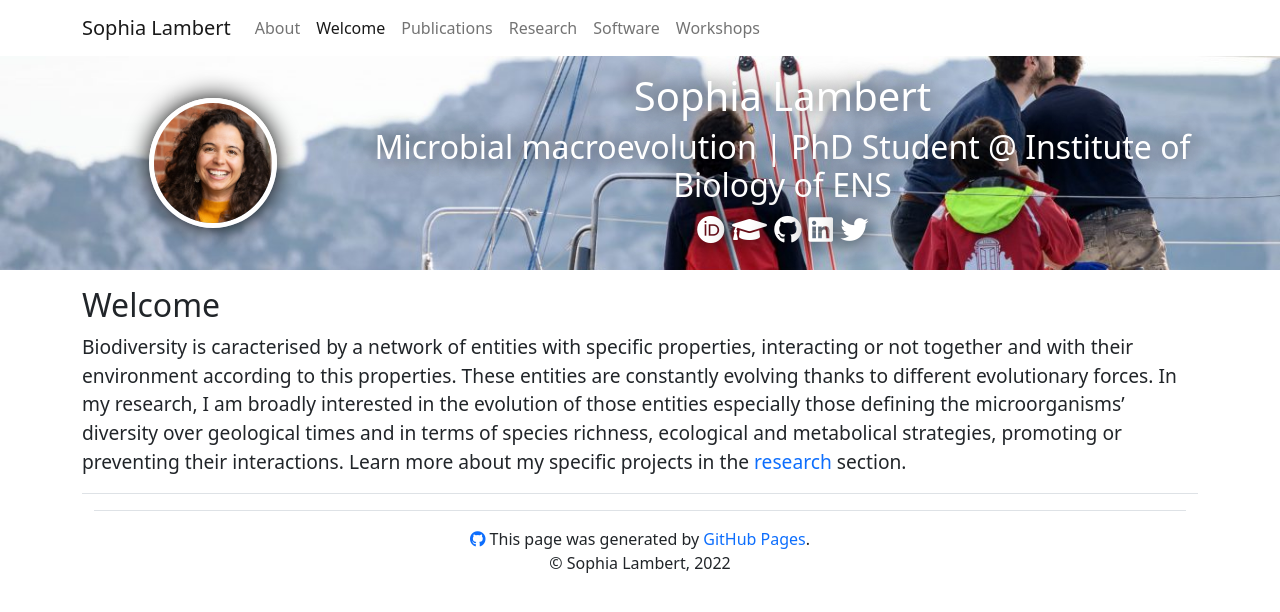
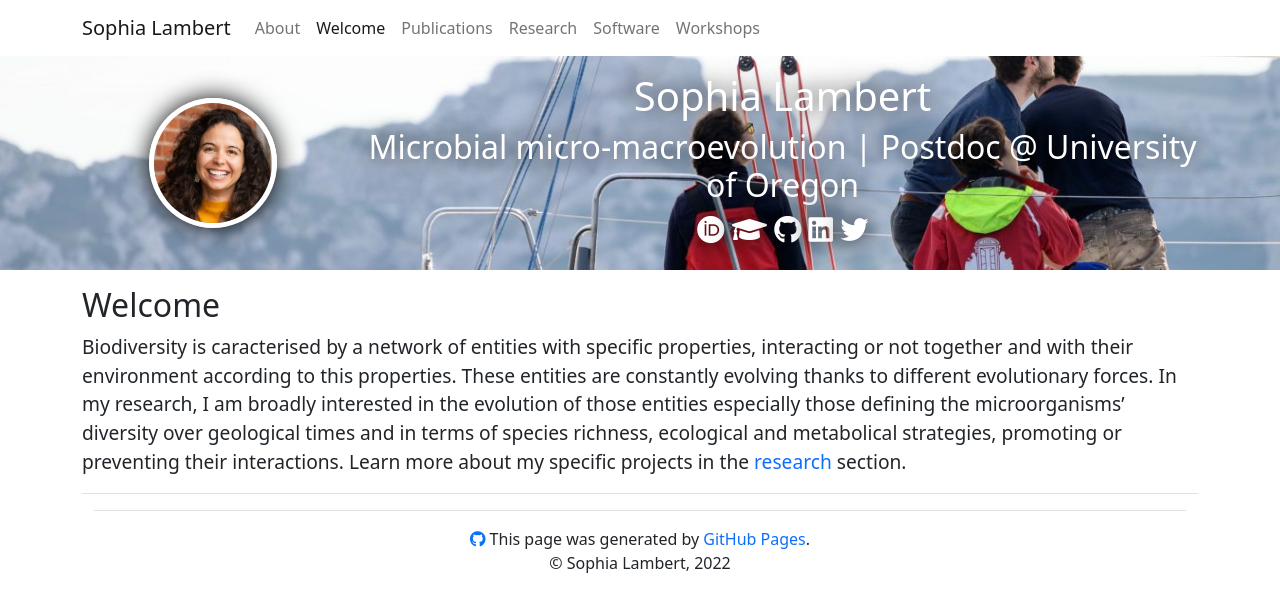
Before and after one commit to sophia-lambert/sophia-lambert.github.io, a Jekyll site: the page built from index.md, in a window 1280 px wide. Shown: the top 612 px of the page. Built offline with Jekyll 4.4.1, drawn with Linux system fonts in a browser that asks for light colours.

Commit message:
Update _config.yml
updates main description from PhD to postdoc

```diff
--- a/_config.yml
+++ b/_config.yml
@@ -1,7 +1,7 @@
 # theme: jekyll-theme-cayman
 
 title: Sophia Lambert
-description: Microbial macroevolution | PhD Student @ Institute of Biology of ENS
+description: Microbial micro-macroevolution | Postdoc @ University of Oregon
 
 highlighter: rouge
 date_format: "%b %-d, %Y"
```
